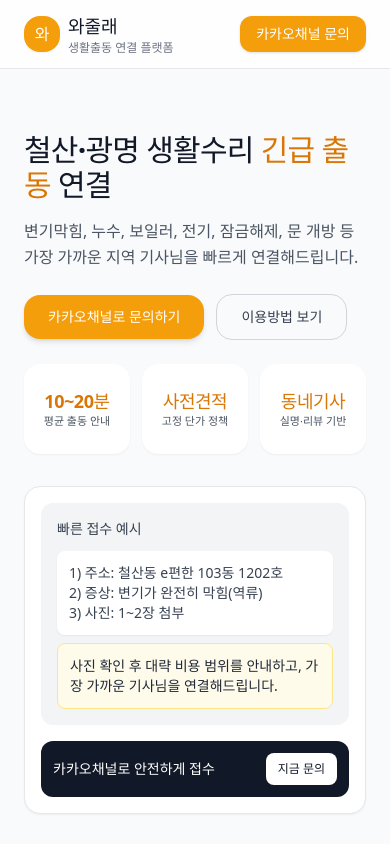
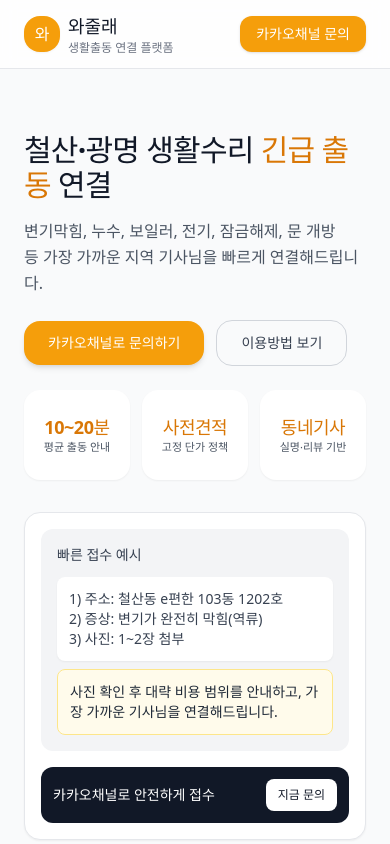
Before and after one commit to handsomem1n/Wajulae, a React (Vite) app: page / in a window 390 px wide. Shown: the top 844 px of the page. Built offline with nearby package versions, Linux system fonts and the light colour scheme.

Commit message:
Update App.jsx

```diff
--- a/src/App.jsx
+++ b/src/App.jsx
@@ -45,6 +45,7 @@
             </h1>
             <p className="mt-4 text-base leading-relaxed text-gray-600 md:text-lg">
               변기막힘, 누수, 보일러, 전기, 잠금해제, 문 개방 등
+              <span className="md:hidden">&nbsp;</span>
               <br className="hidden md:block" />
               <b>가장 가까운 지역 기사님</b>을 빠르게 연결해드립니다.
             </p>
```
